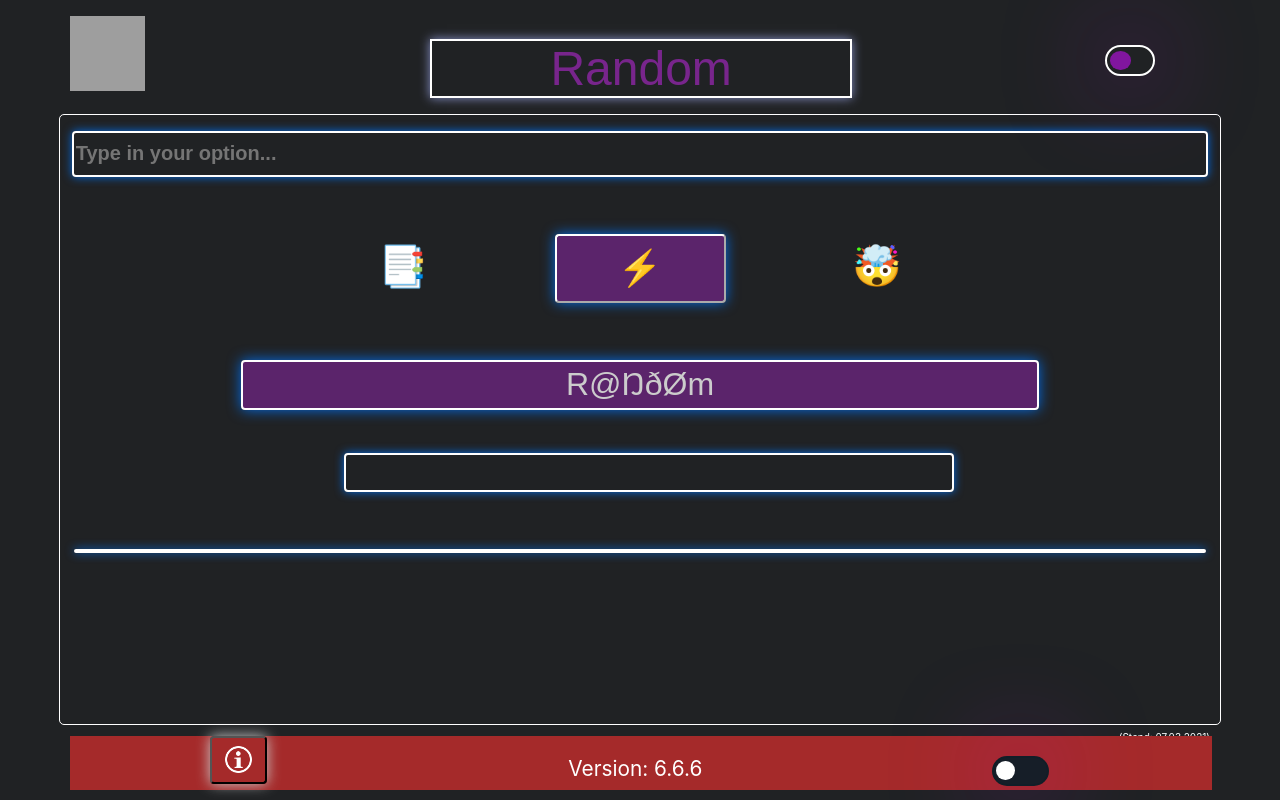
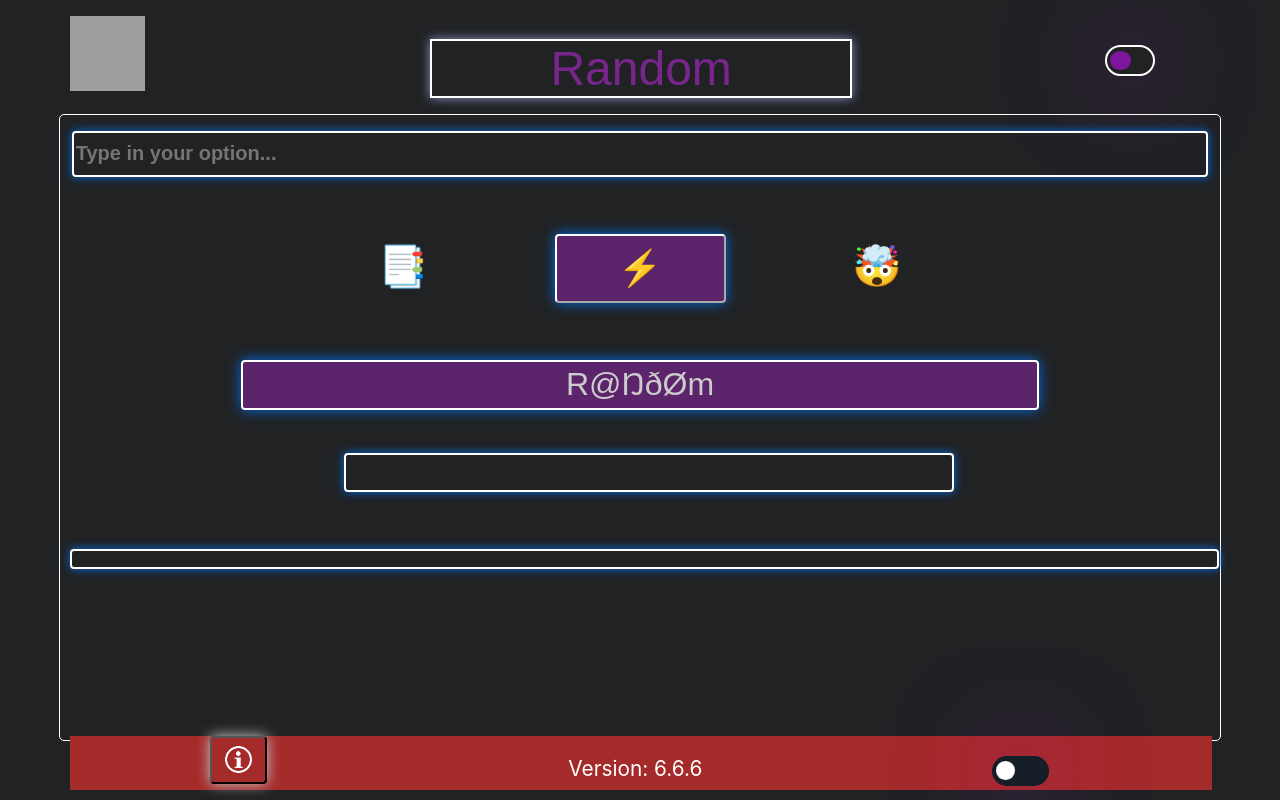
Before and after one commit to JARVIS-source/random-web, a React (Create React App) app: page / in a window 1280 px wide. Built offline with nearby package versions, Linux system fonts and the light colour scheme; grey boxes are pictures that could not be loaded.

Commit message:
color switch and placement

```diff
--- a/public/RaNdOm.js
+++ b/public/RaNdOm.js
@@ -43,7 +43,7 @@ function process() {
             var r = Math.floor(Math.random() * options.length);
             if (numb.includes(r)) { }
             else {
-                out += " " + z + 1 + ". " + options[r] + "<br>";
+                out += z + 1 + ". " + options[r] + "<br>";
                 numb.push(r);
                 z = z + 1;
             }
--- a/public/main.css
+++ b/public/main.css
@@ -497,6 +497,7 @@ margin-left: 24%;
 
  #outtodo {
    margin-top: 5%;
+   padding: 8px;
    height: auto;
    min-height: 20%;
    width: 99%;
@@ -505,6 +506,7 @@ margin-left: 24%;
    border-color: #ffffff;
    color: #ffffff;
    font-weight: bolder;
+   text-align: start;
    border-radius: 4px;
    background-color:transparent;
    box-shadow: 0 0 10px #036de7;
```
